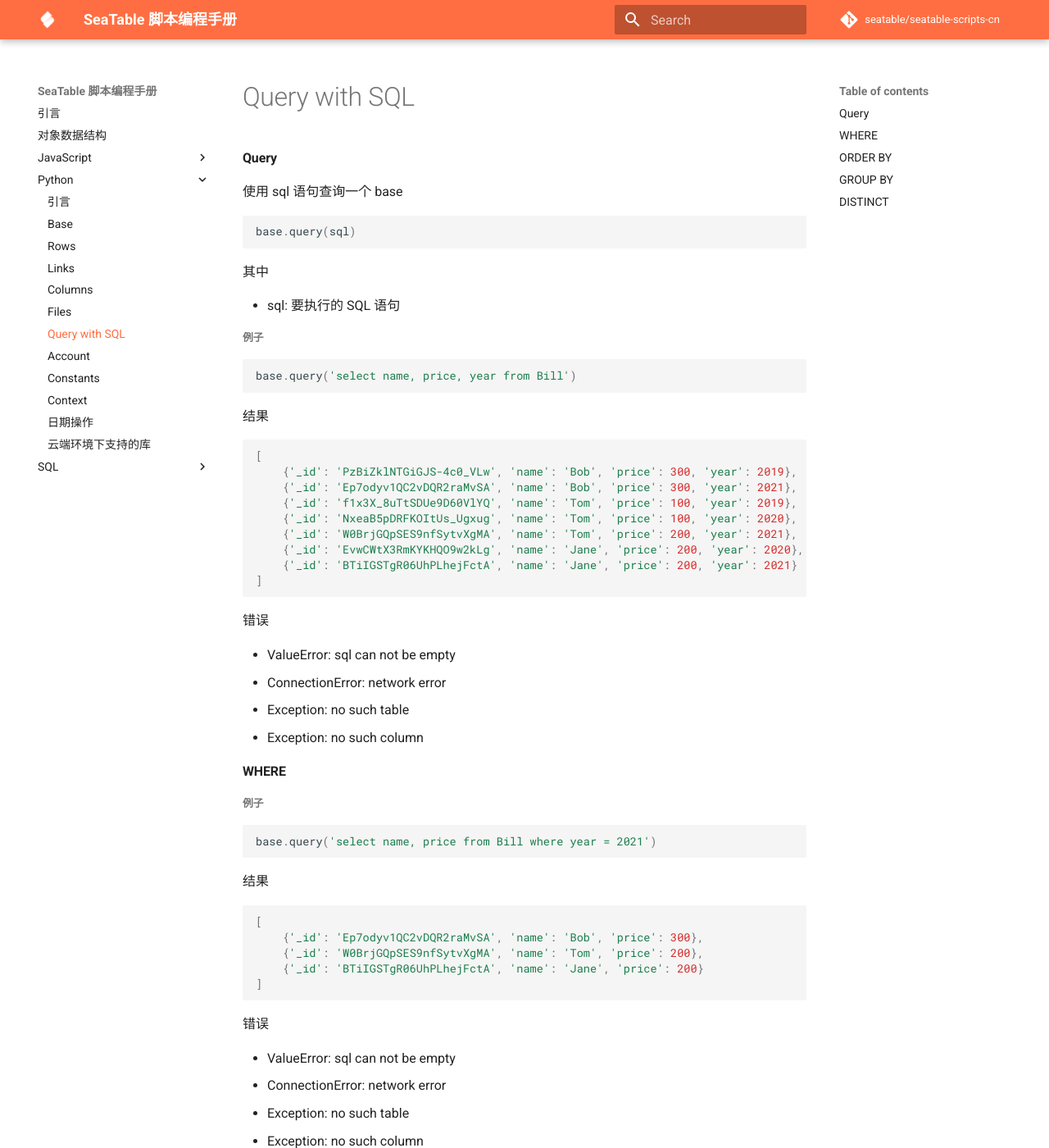
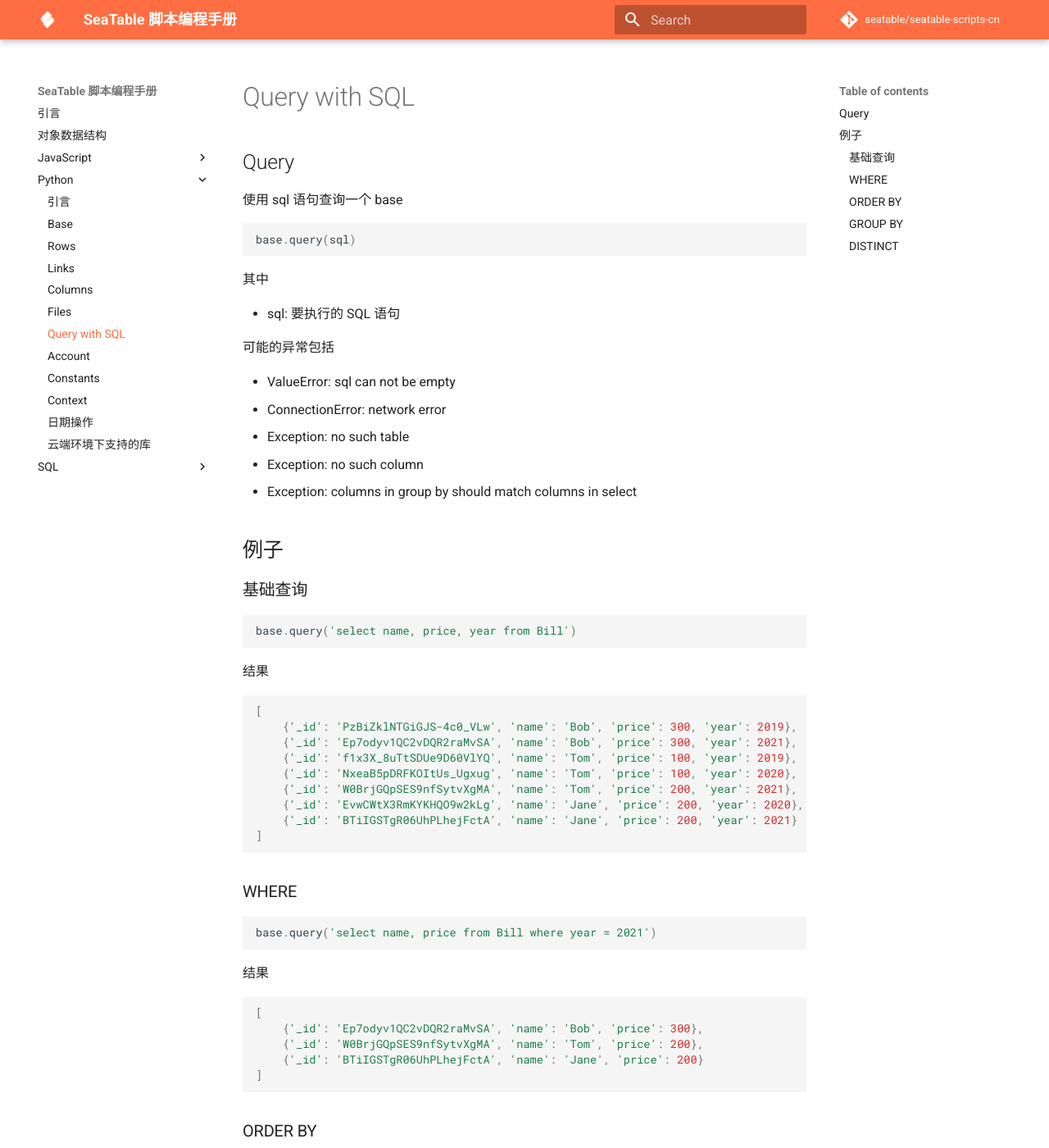
Before and after one commit to seatable/seatable-scripts-cn, an MkDocs documentation site: the page built from manual/python/query.md, in a window 1280 px wide and 1400 px high. Shown: the whole window at 82% size. Built offline with MkDocs 1.6.1 and Material for MkDocs 9.7.7, drawn with Linux system fonts in a browser that asks for light colours; comment, search, counter and statistics services are not loaded; some of the changed text lies outside the part shown.

Commit message:
Update query.md

````diff
--- a/manual/python/query.md
+++ b/manual/python/query.md
@@ -1,6 +1,6 @@
 # Query with SQL
 
-#### Query
+## Query
 
 使用 sql 语句查询一个 base
 
@@ -12,7 +12,18 @@
 
 * sql: 要执行的 SQL 语句
 
-##### 例子
+
+可能的异常包括
+
+* ValueError: sql can not be empty
+* ConnectionError: network error
+* Exception: no such table
+* Exception: no such column
+* Exception: columns in group by should match columns in select
+
+## 例子
+
+### 基础查询
 
 ```python
 base.query('select name, price, year from Bill')
@@ -32,16 +43,7 @@
 ]
 ```
 
-错误
-
-* ValueError: sql can not be empty
-* ConnectionError: network error
-* Exception: no such table
-* Exception: no such column
-
-#### WHERE
-
-##### 例子
+### WHERE
 
 ```python
 base.query('select name, price from Bill where year = 2021')
@@ -57,16 +59,8 @@
 ]
 ```
 
-错误
 
-* ValueError: sql can not be empty
-* ConnectionError: network error
-* Exception: no such table
-* Exception: no such column
-
-#### ORDER BY
-
-##### 例子
+### ORDER BY
 
 ```python
 base.query('select name, price, year from Bill order by year')
@@ -86,16 +80,7 @@
 ]
 ```
 
-错误
-
-* ValueError: sql can not be empty
-* ConnectionError: network error
-* Exception: no such table
-* Exception: no such column
-
-#### GROUP BY
-
-##### 例子
+### GROUP BY
 
 ```python
 base.query('select name, sum(price) from Bill group by name')
@@ -111,17 +96,8 @@
 ]
 ```
 
-错误
 
-* ValueError: sql can not be empty
-* ConnectionError: network error
-* Exception: no such table
-* Exception: no such column
-* Exception: columns in group by should match columns in select
-
-#### DISTINCT
-
-##### 例子
+### DISTINCT
 
 ```python
 base.query('select distinct name from Bill')
@@ -136,10 +112,3 @@
     {'_id': 'EvwCWtX3RmKYKHQO9w2kLg', 'name': 'Jane'}
 ]
 ```
-
-错误
-
-* ValueError: sql can not be empty
-* ConnectionError: network error
-* Exception: no such table
-* Exception: no such column
````
